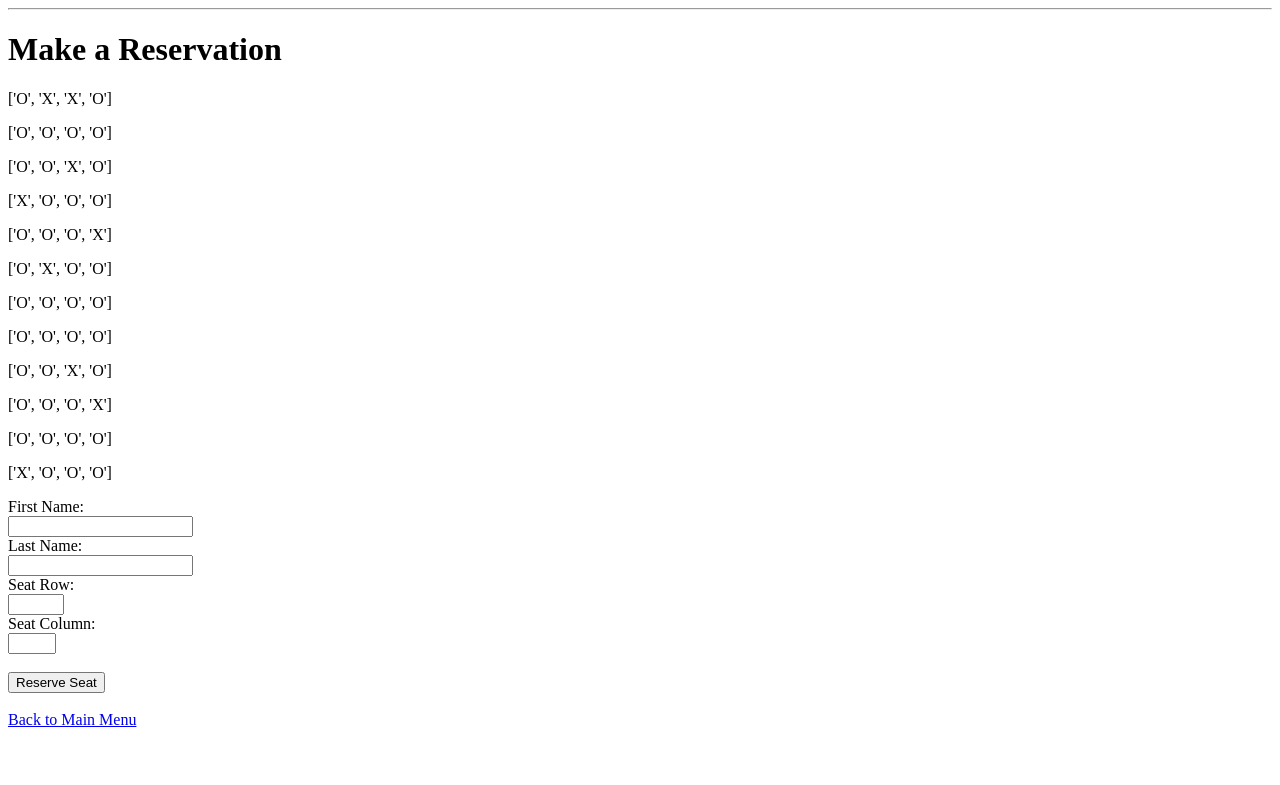
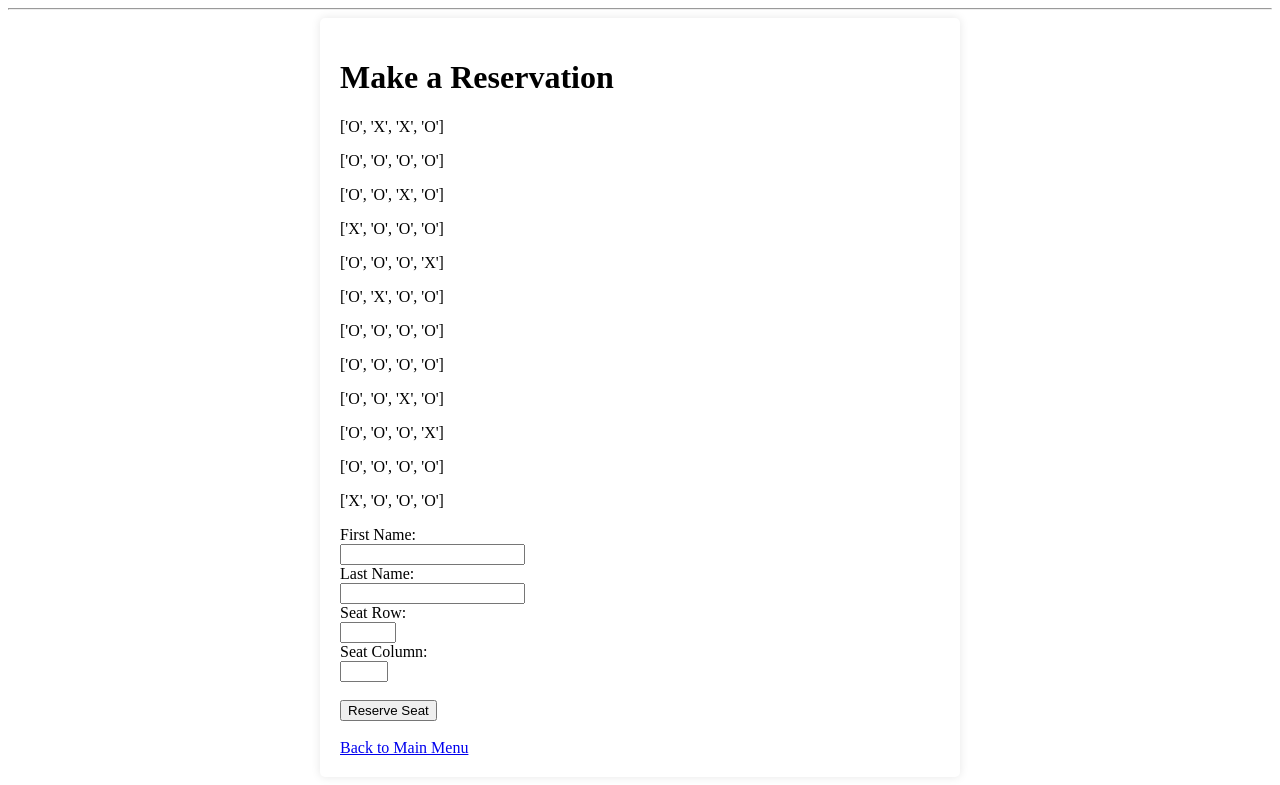
Before and after one commit to rcdohm/4320-Final, a Flask app: page /reservations in a window 1280 px wide. Shown: the part 63-848 px from the top of the page. Before the commit the page ends 790 px from the top, so only its background shows below. Run offline with Flask 3, Linux system fonts and the light colour scheme; data comes from the database, SQL or seed files in the repository.

Commit message:
fixed css

```diff
--- a/templates/reservations.html
+++ b/templates/reservations.html
@@ -1,7 +1,7 @@
 {% extends 'base.html' %}
 {% block content %}
 <body>
-    <h1>Make a Reservation</h1>
+    <div class="container"><h1>Make a Reservation</h1>
         {% for seat in chart %}
                     <p>{{ seat }}</p>
         {% endfor %}
@@ -23,7 +23,7 @@
             <input type="submit" value="Reserve Seat">
         </form>
         <br>
-    <a href="/">Back to Main Menu</a>
+        <a href="/">Back to Main Menu</a></div>
 </body>
 </html>
 {% endblock %}
```
Lines whose indentation alone changed are shown as unchanged.
